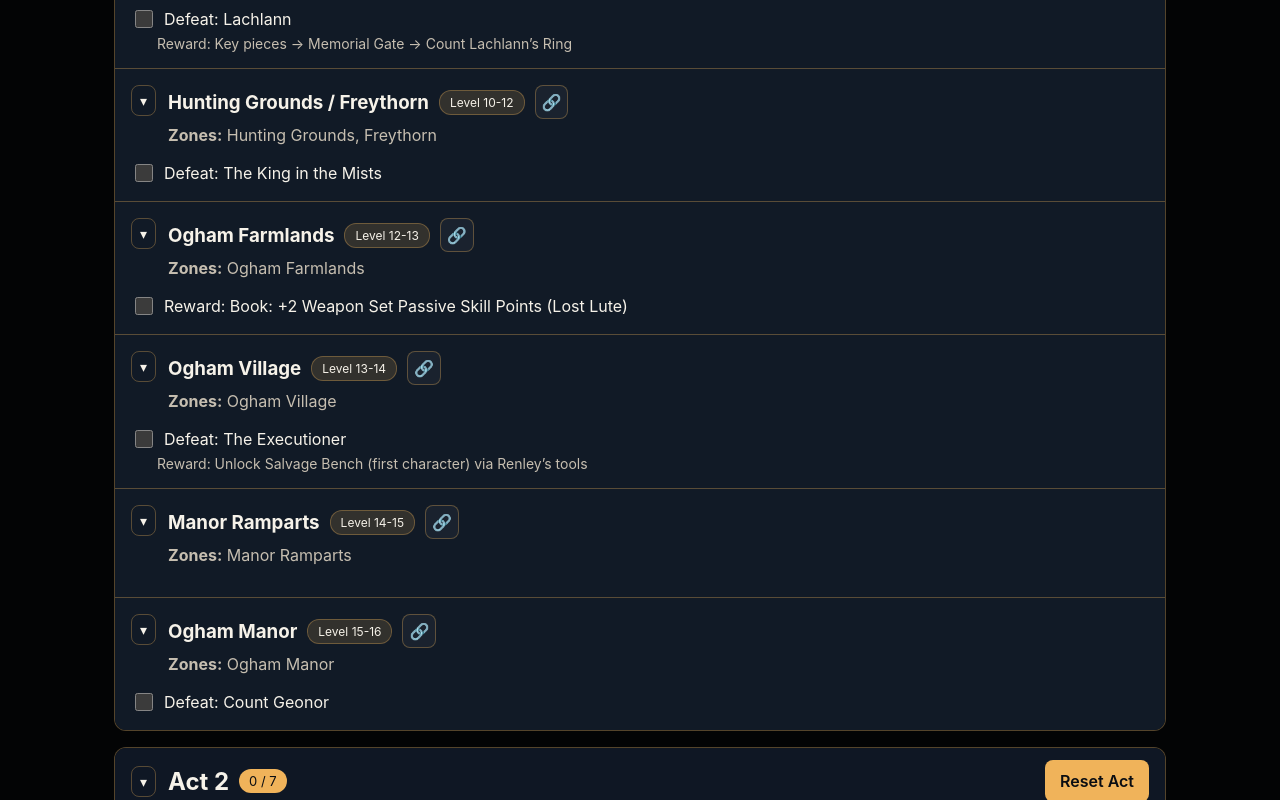
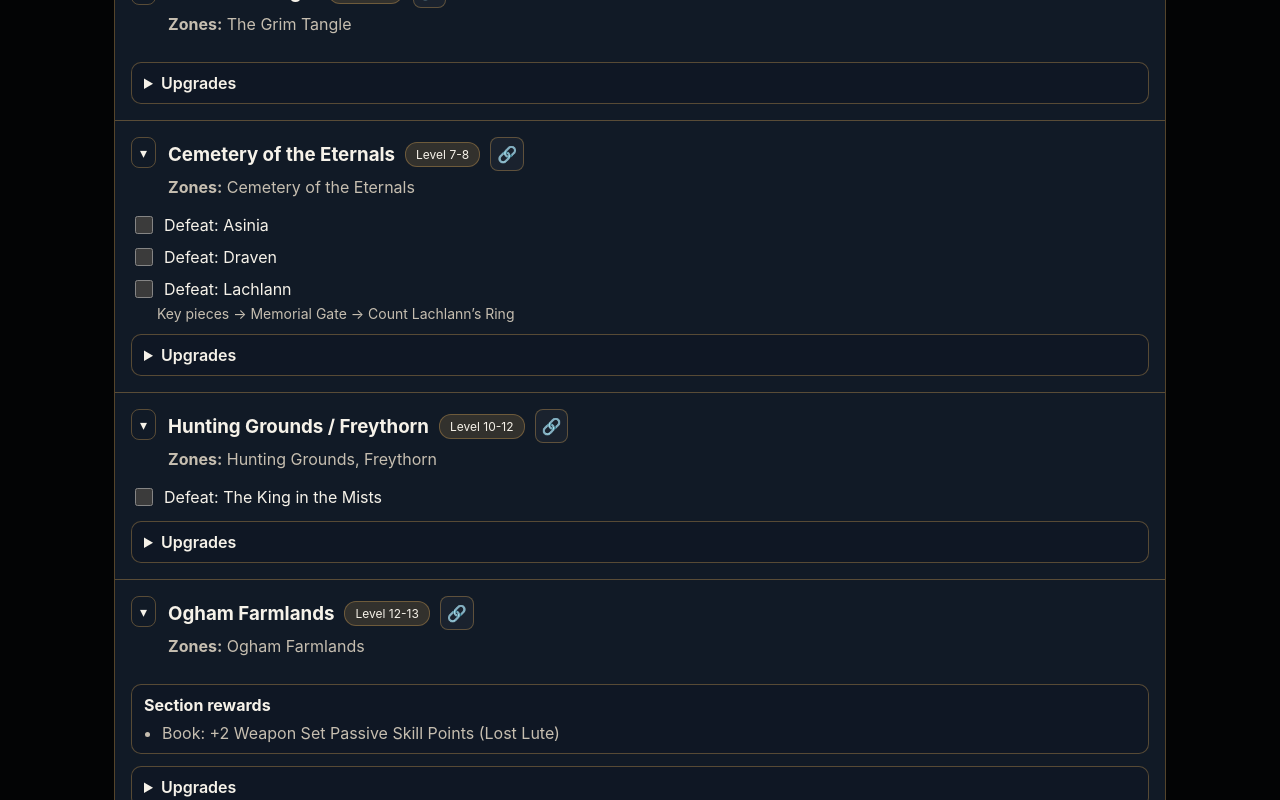
Before and after one commit to bradfordbolin/poe2-campaignQSguide, a React app: page / in a window 1280 px wide. Shown: the part 1140-1940 px from the top of the page. Built offline with nearby package versions, Linux system fonts and the light colour scheme; the HTML template or start-up script is replaced by a standard one.

Commit message:
Commit message: "Show fallback routes and de-duplicate upgrades to final overlapping section"

```diff
--- a/src/App.css
+++ b/src/App.css
@@ -302,6 +302,37 @@ button:disabled {
   opacity: var(--done-opacity);
 }
 
+.section-block {
+  margin-top: 12px;
+  border: 1px solid var(--border);
+  border-radius: 10px;
+  background: var(--panel-strong);
+  padding: 10px 12px;
+}
+
+.section-block summary {
+  cursor: pointer;
+  font-weight: 600;
+  color: var(--text);
+}
+
+.bullet-list {
+  margin: 8px 0 0;
+  padding-left: 18px;
+  display: grid;
+  gap: 4px;
+  color: var(--muted);
+}
+
+.route-summary {
+  margin: 8px 0 0;
+}
+
+.section-rewards .section-block-title {
+  font-weight: 700;
+  color: var(--text);
+}
+
 .reward-lines {
   margin-left: 26px;
   margin-top: 4px;
@@ -312,6 +343,36 @@ button:disabled {
 
 .reward-line {
   font-size: 14px;
+}
+
+.upgrade-item {
+  display: grid;
+  gap: 4px;
+}
+
+.upgrade-title {
+  font-weight: 600;
+  color: var(--text);
+}
+
+.upgrade-detail {
+  color: var(--muted);
+}
+
+.upgrade-tags {
+  display: inline-flex;
+  gap: 6px;
+  flex-wrap: wrap;
+}
+
+.mini-pill {
+  display: inline-block;
+  padding: 2px 8px;
+  border-radius: 999px;
+  background: var(--pill-bg);
+  color: var(--pill-text);
+  font-size: 12px;
+  border: 1px solid var(--border);
 }
 
 .empty {
--- a/src/App.tsx
+++ b/src/App.tsx
@@ -213,6 +213,16 @@ function App() {
               ...section.zoneNames,
               ...section.impliedSubzones,
               section.levelRange ?? '',
+              section.routeSummary ?? '',
+              section.routeSteps.join(' '),
+              section.tips.join(' '),
+              section.upgrades
+                .map(
+                  (upgrade) =>
+                    `${upgrade.title} ${upgrade.detail ?? ''} ${(upgrade.tags ?? []).join(' ')}`,
+                )
+                .join(' '),
+              section.sectionRewards.map((reward) => reward.text).join(' '),
             ]
               .join(' ')
               .toLowerCase()
@@ -482,6 +492,23 @@ function App() {
                       </div>
 
                       {expanded && (
+                        <>
+                          {(section.routeSummary || section.routeSteps.length > 0) && (
+                            <details className="section-block" open>
+                              <summary>Route</summary>
+                              {section.routeSummary && (
+                                <p className="route-summary">{section.routeSummary}</p>
+                              )}
+                              {section.routeSteps.length > 0 && (
+                                <ul className="bullet-list">
+                                  {section.routeSteps.map((step, index) => (
+                                    <li key={index}>{step}</li>
+                                  ))}
+                                </ul>
+                              )}
+                            </details>
+                          )}
+
                           <ul className="checklist">
                             {section.checklist
                               .filter((item) => !item.impliedBy)
@@ -499,17 +526,68 @@ function App() {
                                     </label>
                                     {item.impliedRewards?.length ? (
                                       <div className="reward-lines">
-                                      {item.impliedRewards.map((reward) => (
+                                        {item.impliedRewards.map((reward) => {
+                                          const label = reward.text.replace(/^Reward:\s*/i, '')
+                                          return (
                                             <div key={reward.id} className="reward-line">
-                                          {reward.text}
+                                              {label}
                                             </div>
-                                      ))}
+                                          )
+                                        })}
                                       </div>
                                     ) : null}
                                   </li>
                                 )
                               })}
                           </ul>
+
+                          {section.sectionRewards.length > 0 && (
+                            <div className="section-block section-rewards">
+                              <div className="section-block-title">Section rewards</div>
+                              <ul className="bullet-list">
+                                {section.sectionRewards.map((reward, index) => (
+                                  <li key={index}>{reward.text}</li>
+                                ))}
+                              </ul>
+                            </div>
+                          )}
+
+                          {section.tips.length > 0 && (
+                            <details className="section-block" key="tips">
+                              <summary>Tips</summary>
+                              <ul className="bullet-list">
+                                {section.tips.map((tip, index) => (
+                                  <li key={index}>{tip}</li>
+                                ))}
+                              </ul>
+                            </details>
+                          )}
+
+                          {section.upgrades.length > 0 && (
+                            <details className="section-block" key="upgrades">
+                              <summary>Upgrades</summary>
+                              <ul className="bullet-list">
+                                {section.upgrades.map((upgrade) => (
+                                  <li key={upgrade.id} className="upgrade-item">
+                                    <div className="upgrade-title">{upgrade.title}</div>
+                                    {upgrade.detail && (
+                                      <div className="upgrade-detail">{upgrade.detail}</div>
+                                    )}
+                                    {upgrade.tags?.length ? (
+                                      <div className="upgrade-tags">
+                                        {upgrade.tags.map((tag) => (
+                                          <span key={tag} className="mini-pill">
+                                            {tag}
+                                          </span>
+                                        ))}
+                                      </div>
+                                    ) : null}
+                                  </li>
+                                ))}
+                              </ul>
+                            </details>
+                          )}
+                        </>
                       )}
                     </article>
                   )
--- a/src/data/poe2_master_db.json
+++ b/src/data/poe2_master_db.json
@@ -168,6 +168,62 @@
       "level": 62,
       "upgrade": "Fine belt (charge regen)",
       "details": ""
+    }
+  ],
+  "upgrade_rules": [
+    {
+      "id": "upgrade_ms_boots_early",
+      "min_level": 1,
+      "max_level": 8,
+      "title": "Movement speed boots",
+      "detail": "Target 10-15% MS; transmute/augment early boots.",
+      "tags": [
+        "movement",
+        "boots"
+      ]
+    },
+    {
+      "id": "upgrade_flasks_early",
+      "min_level": 3,
+      "max_level": 16,
+      "title": "Flask upgrades",
+      "detail": "Keep life/mana flasks upgraded (Medium → Grand).",
+      "tags": [
+        "flasks",
+        "survival"
+      ]
+    },
+    {
+      "id": "upgrade_resist_rings",
+      "min_level": 6,
+      "max_level": 20,
+      "title": "Resistance rings",
+      "detail": "Craft/loot ruby/sapphire/topaz rings for upcoming bosses.",
+      "tags": [
+        "resists",
+        "defense"
+      ]
+    },
+    {
+      "id": "upgrade_weapon_refresh",
+      "min_level": 12,
+      "max_level": 40,
+      "title": "Refresh main weapon",
+      "detail": "Replace or craft your weapon every ~8-10 levels.",
+      "tags": [
+        "weapon",
+        "damage"
+      ]
+    },
+    {
+      "id": "upgrade_flasks_late",
+      "min_level": 40,
+      "title": "Late campaign flasks",
+      "detail": "Upgrade to Gargantuan/Ultimate flasks and roll charge regen.",
+      "tags": [
+        "flasks",
+        "survival"
+      ]
     }
   ],
   "acts": {
--- a/src/lib/normalize.ts
+++ b/src/lib/normalize.ts
@@ -9,6 +9,7 @@ import type {
   NormalizedChecklistItem,
   NormalizedSection,
   RewardContainer,
+  UpgradeRule,
 } from '../types/masterDb'
 
 const interludeTitleMap: Record<string, string> = {
@@ -104,6 +105,19 @@ const interludeRewards = buildRewardIndex(masterDb.interludes, (key) => {
   return interludeTitleMap[key] ?? key
 })
 
+const upgradeRules: UpgradeRule[] = masterDb.upgrade_rules ?? []
+
+const overlapsLevelRange = (
+  sectionRange: { min?: number; max?: number },
+  ruleRange: { min?: number; max?: number },
+) => {
+  const sectionMin = sectionRange.min ?? Number.NEGATIVE_INFINITY
+  const sectionMax = sectionRange.max ?? Number.POSITIVE_INFINITY
+  const ruleMin = ruleRange.min ?? Number.NEGATIVE_INFINITY
+  const ruleMax = ruleRange.max ?? Number.POSITIVE_INFINITY
+  return sectionMin <= ruleMax && sectionMax >= ruleMin
+}
+
 const hashChecklistId = (sectionId: string, text: string) => {
   const normalized = text.trim().toLowerCase().replace(/\s+/g, ' ')
   const slug = normalized.replace(/[^a-z0-9]+/g, '-').replace(/^-+|-+$/g, '')
@@ -148,9 +162,10 @@ const buildChecklistItems = (
   sectionId: string,
   resolvedZones: string[],
   rewards: RewardContainer | undefined,
-): NormalizedChecklistItem[] => {
+): { checklist: NormalizedChecklistItem[]; sectionRewards: { text: string; tags: string[] }[] } => {
   const bossItems: { item: NormalizedChecklistItem; name: string }[] = []
   const rewardItems: { item: NormalizedChecklistItem; note: string }[] = []
+  const sectionRewards: { text: string; tags: string[] }[] = []
 
   const candidates = rewards?.zones ?? []
   candidates
@@ -222,16 +237,14 @@ const buildChecklistItems = (
     })
   }
 
-  const items: NormalizedChecklistItem[] = [
-    ...bossItems.map((entry) => entry.item),
-    ...rewardItems.map((reward) =>
-      impliedByMap.has(reward.item.id)
-        ? { ...reward.item, impliedBy: impliedByMap.get(reward.item.id) }
-        : reward.item,
-    ),
-  ]
+  rewardItems.forEach((reward) => {
+    if (impliedByMap.has(reward.item.id)) return
+    sectionRewards.push({ text: reward.note, tags: reward.item.tags })
+  })
 
-  return items
+  const items: NormalizedChecklistItem[] = bossItems.map((entry) => entry.item)
+
+  return { checklist: items, sectionRewards }
 }
 
 export const normalizeChapters = (): NormalizedChapter[] => {
@@ -247,8 +260,16 @@ export const normalizeChapters = (): NormalizedChapter[] => {
       zoneMap,
     )
 
+    const levelRangeValues = section.common_level_range ?? {}
+    const hasLevelRange = levelRangeValues.min !== undefined || levelRangeValues.max !== undefined
+    const upgrades = hasLevelRange
+      ? upgradeRules.filter((rule) =>
+          overlapsLevelRange(levelRangeValues, { min: rule.min_level, max: rule.max_level }),
+        )
+      : []
+
     const rewardsSource = actRewards[section.chapter] ?? interludeRewards[section.chapter]
-    const checklist = buildChecklistItems(section.id, zoneNames, rewardsSource)
+    const { checklist, sectionRewards } = buildChecklistItems(section.id, zoneNames, rewardsSource)
 
     return {
       id: section.id,
@@ -256,8 +277,14 @@ export const normalizeChapters = (): NormalizedChapter[] => {
       order: section.order,
       chapter: section.chapter,
       levelRange: formatLevelRange(section),
+      levelRangeValues,
       zoneNames,
       impliedSubzones,
+      routeSummary: section.route_summary,
+      routeSteps: section.route_steps ?? [],
+      tips: section.tips ?? [],
+      upgrades,
+      sectionRewards,
       checklist,
     }
   }
```
Also changed, not shown: poe2_master_db.json (+56 -0 lines), src/data/poe2_master_info_sheet.md (+3 -1 lines), src/types/masterDb.ts (+19 -0 lines), 1 other file (tests, documents, lock files or other folders). Lines whose indentation alone changed are shown as unchanged.
